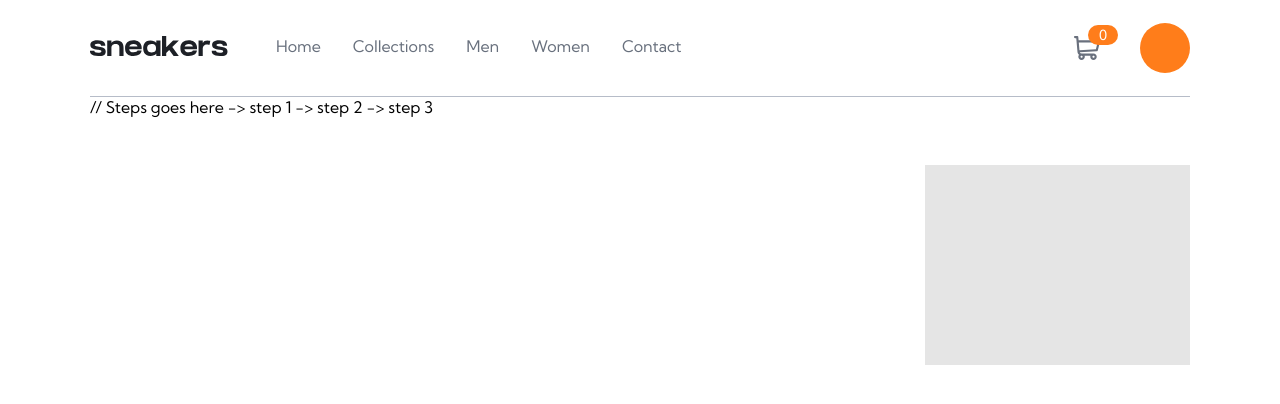
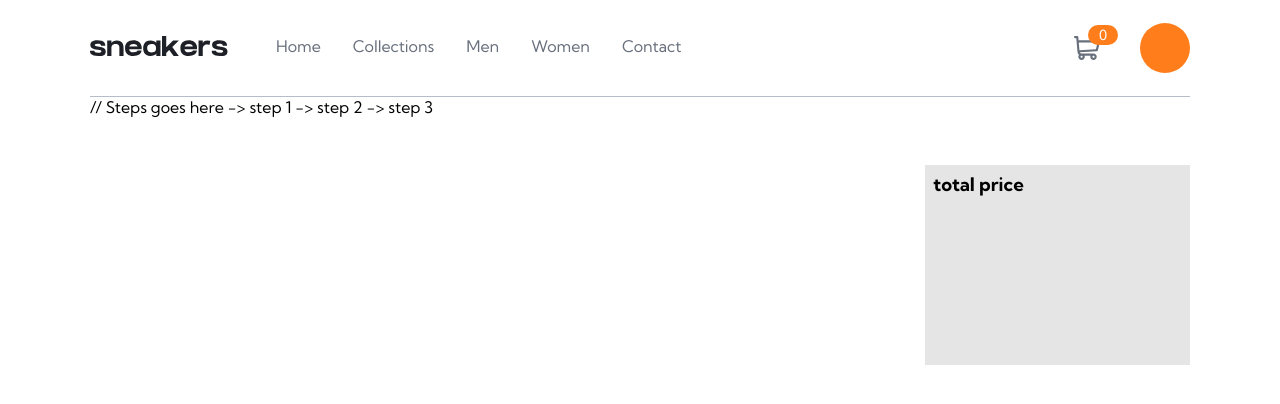
Before and after one commit to AlenJakob/e-comerce, a Vue app: page /cart in a window 1280 px wide. Shown: the top 404 px of the page. Built offline with nearby package versions, Linux system fonts and the light colour scheme.

Commit message:
#19-checkout: move subttotal details to ex. component

```diff
--- /dev/null
+++ b/src/components/TheCheckout/CheckoutDetails.vue
@@ -0,0 +1,31 @@
+<template>
+  <div class="cart-details">
+    <h3>total price</h3>
+    <span> {{ total }}</span>
+  </div>
+</template>
+
+<script setup>
+import { defineProps, computed } from "vue";
+
+const props = defineProps({
+  totalPrice: {
+    type: Number,
+    default: 0,
+  },
+});
+
+const total = computed(() => {
+  return props.totalPrice.value;
+});
+</script>
+
+<style lang="scss" scoped>
+.cart-details {
+  box-sizing: border-box;
+  padding: 0.5rem;
+  background: rgba($c-black, 0.1);
+  width: 350px;
+  height: 200px;
+}
+</style>
--- a/src/views/Cart.vue
+++ b/src/views/Cart.vue
@@ -6,23 +6,23 @@
         class="checkout-list-container"
         :cart="cart"
       ></checkout-list>
-      <div class="cart-details" :total-price="totalPrice"></div>
+      <checkout-details :total-price="totalPrice"></checkout-details>
     </div>
   </div>
 </template>
 
 <script setup>
 import store from "@/store";
-import { computed, onMounted, ref } from "vue";
+import { computed, onMounted, reactive } from "vue";
 import CheckoutList from "@/components/TheCheckout/CheckoutList";
+import CheckoutDetails from "@/components/TheCheckout/CheckoutDetails";
 import { DISCOUNT_CALCULATE } from "@/helpers/calculate/discountCalculator.js";
 
-const totalPrice = ref(0);
+const totalPrice = reactive({ price: 0 });
 
 const cart = computed(() => {
   return store.state.cart;
 });
-// quantity & price
 onMounted(() => {
   const allProductsPrices = store.state.cart.map(
     (prod) => DISCOUNT_CALCULATE(prod.discount, prod.price) * prod.quantity
@@ -31,10 +31,6 @@ onMounted(() => {
     totalPrice.value = allProductsPrices.reduce((acc, val) => (acc += val));
   }
 });
-// const emit = defineEmits(["close-cart"]);
-// const closeCart = () => {
-//   emit("close-cart");
-// };
 </script>
 
 <style lang="scss" scoped>
@@ -48,11 +44,4 @@ onMounted(() => {
   padding: 1rem 0;
   gap: 1rem;
 }
-.cart-details {
-  box-sizing: border-box;
-  padding: 0.5rem;
-  background: rgba($c-black, 0.1);
-  width: 350px;
-  height: 200px;
-}
 </style>
```
